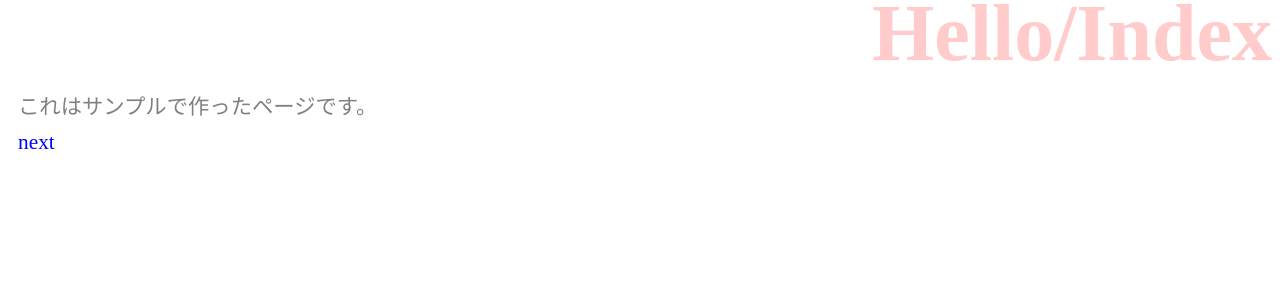
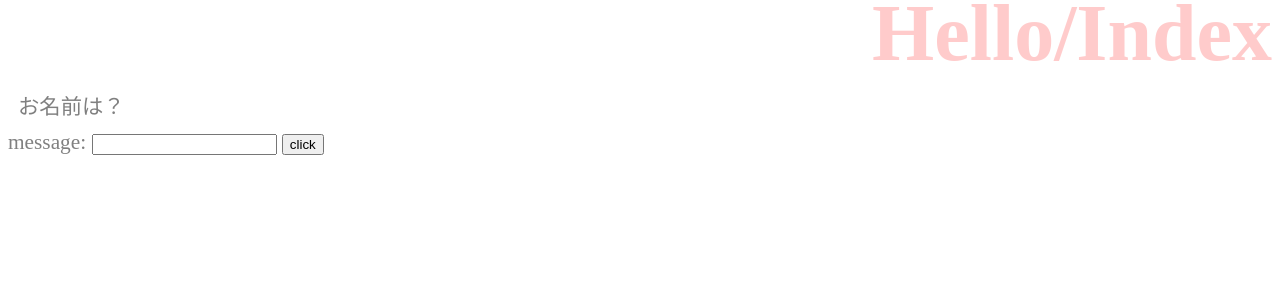
Before and after one commit to tobita7w9/DjangoTest, a Django app: page /hello/ in a window 1280 px wide. Shown: the top 300 px of the page. Run offline with Django 4.2, Linux system fonts and the light colour scheme.

Commit message:
フォームを準備

```diff
--- a/hello/templates/hello/index.html
+++ b/hello/templates/hello/index.html
@@ -9,6 +9,12 @@
 <body>
     <h1>{{title}}</h1>
     <p>{{msg}}</p>
+    <form action="{% url 'form' %}" method="post">
+        {% csrf_token %}
+        <label for="msg">message: </label>
+        <input id="msg" type="text" name="msg">
+        <input type="submit" value="click">
+    </form>
     <p><a href="{% url goto %}">{{goto}}</a></p>
 </body>
 </html>
--- a/hello/urls.py
+++ b/hello/urls.py
@@ -11,5 +11,5 @@ from . import views
 urlpatterns=[
     #path('my_name_is_<nickname>.I_am_<int:age>_years_old.',views.index,name="index"),
     path('',views.index,name="index"),
-    path('next',views.next,name='next'),
+    path('form',views.form,name='form'),
     ]
--- a/hello/views.py
+++ b/hello/views.py
@@ -3,35 +3,17 @@ from django.http import HttpResponse
 
 # Create your views here.
 
-#def index(request,nickname,age):
-
-"""
-    if 'msg' in request.GET:
-        msg=request.GET["msg"]
-        result='you typed: "' + msg + '".'
-    else:
-        result='please send msg parameter!'
-"""
-#    result='your id: '+ str(id)+' , name: "' + nickname + '".'
-#    result='your account:' +nickname+'" ('+str(age)+').'
-
-#    return HttpResponse(result)
-
-#def index(request):
-#    return render(request, "hello/index.html")
-
 def index(request):
     params={
         "title":"Hello/Index",
-        "msg":"これはサンプルで作ったページです。",
-        "goto":"next"
+        "msg":"お名前は？",
         }
     return render(request, "hello/index.html",params)
 
-def next(request):
+def form(request):
+    msg=request.POST['msg']
     params={
-        "title":"Hello/Next",
-        "msg":"これはもうひとつのページです。",
-        "goto":"index"
+        "title":"Hello/Form",
+        "msg":"こんにちは、"+ msg +"さん。",
         }
     return render(request,"hello/index.html",params)
```
